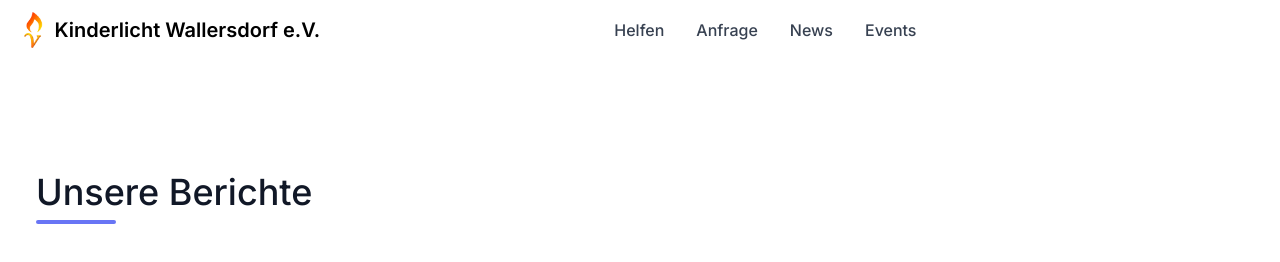
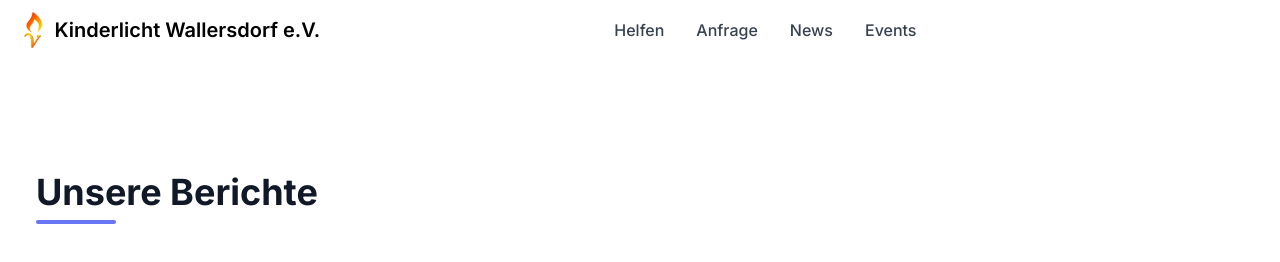
Before and after one commit to Kinderlicht/kinderlicht.github.io, a Next.js app: page /news in a window 1280 px wide. Shown: the top 262 px of the page. Built offline with nearby package versions, Linux system fonts and the light colour scheme.

Commit message:
Fix warnings

```diff
--- a/app/news/page.tsx
+++ b/app/news/page.tsx
@@ -4,7 +4,7 @@ export default function Home() {
       <div className="container px-5 py-24 mx-auto max-w-7x1">
         <div className="flex flex-wrap w-full mb-4 p-4">
           <div className="w-full mb-6 lg:mb-0">
-            <h1 className="sm:text-4xl text-5xl font-medium font-bold title-font mb-2 text-gray-900">Unsere Berichte</h1>
+            <h1 className="sm:text-4xl text-5xl font-bold title-font mb-2 text-gray-900">Unsere Berichte</h1>
             <div className="h-1 w-20 bg-indigo-500 rounded"></div>
           </div>
         </div>
```
